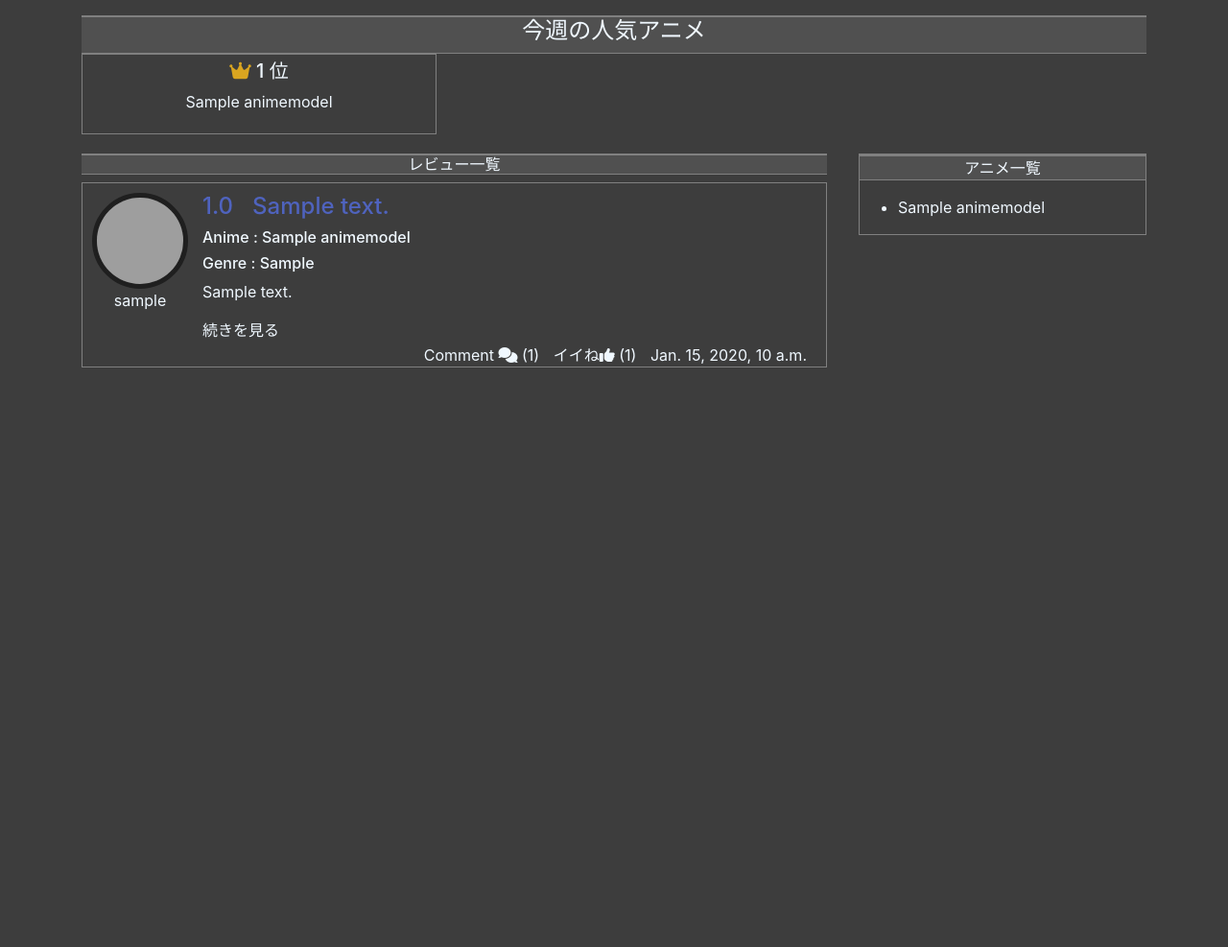
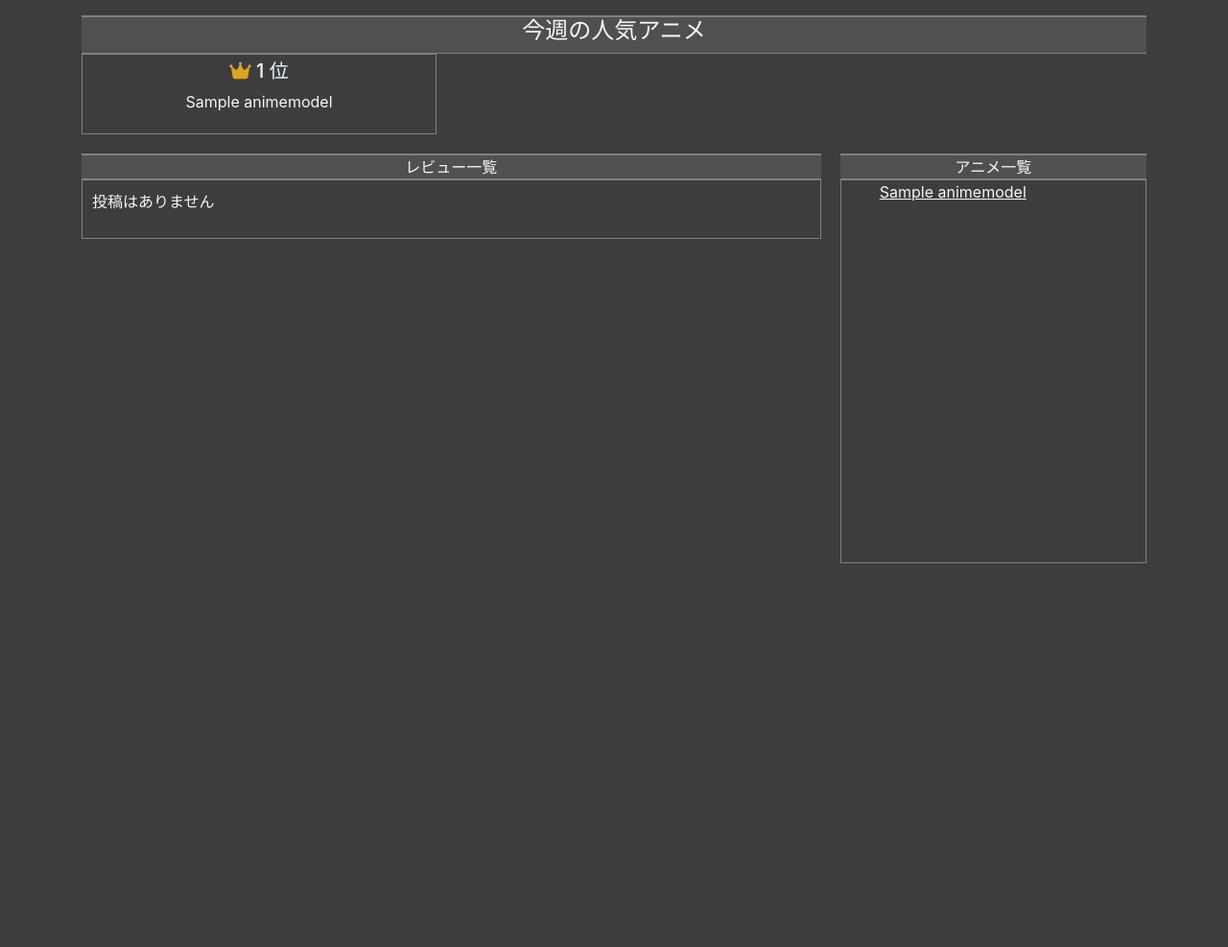
Before and after one commit to sj-824/Django-project, a Django app: page /home in a window 1280 px wide. Shown: the part 50-1037 px from the top of the page at 96% size. Before the commit the page ends 433 px from the top, so only its background shows below. Run offline with Django 3.2, Linux system fonts and the light colour scheme; a user stored in the database is signed in; tables that the repository leaves empty hold one stand-in row (values such as "Sample post"); some libraries are stand-ins or nearby versions; grey boxes are pictures that could not be loaded.

Commit message:
anime-listの修正

```diff
--- a/animeval/views.py
+++ b/animeval/views.py
@@ -1,4 +1,4 @@
-from django.shortcuts import render, redirect, get_list_or_404
+from django.shortcuts import render, redirect, get_list_or_404, get_object_or_404
 from django.urls import reverse_lazy
 from django.views import generic
 from django.contrib.auth import login, authenticate, get_user_model, logout
@@ -16,6 +16,8 @@
 from django.db.models import Q
 from django.db.models import Avg
 from datetime import datetime, timedelta
+from itertools import groupby
+from django.http import Http404, HttpResponseBadRequest
 # Create your views here.
 
 class Login(LoginView):
@@ -48,6 +50,7 @@
         user.save()
         logout(self.request)
         return render(self.request,'user_delete.html')
+
 
 def homepage(request):
     return render(request,'homepage.html')
@@ -87,7 +90,7 @@
             Q(review_content__icontains=query_word)
         ).order_by('-post_date')
     else:
-        review_list = ReviewModel.objects.all().order_by('-post_date')
+        review_list = ReviewModel.objects.exclude(user = request.user).order_by('-post_date')
 
     profile = ProfileModel.objects.get(user = request.user)
 
@@ -101,7 +104,6 @@
 
     if AnimeModel.objects.exists():
         all_anime_list = AnimeModel.objects.all().order_by('title')
-
     # おすすめアニメの表示
 
     # 数字とジャンルを紐付け
@@ -204,25 +206,32 @@
         'anime_list' : anime_list[0:3]})
 
 def profile(request,pk):
-    profile = ProfileModel.objects.get(pk = pk)
 
-    query_word = request.GET.get('q')
-    if query_word:
-        review_list = ReviewModel.objects.filter(user = profile.user).filter(
-            Q(review_title__icontains=query_word) |
-            Q(anime__title__icontains=query_word) |
-            Q(review_content__icontains=query_word)
-        ).order_by('-post_date')
+    profile = get_object_or_404(ProfileModel, pk = pk)
+
+    if not profile.user == request.user:
+        logout(request)
+        return redirect('homepage')
+
+
     else:
-        review_list = ReviewModel.objects.filter(user = profile.user).order_by('-post_date')
+        query_word = request.GET.get('q')
+        if query_word:
+            review_list = ReviewModel.objects.filter(user = profile.user).filter(
+                Q(review_title__icontains=query_word) |
+                Q(anime__title__icontains=query_word) |
+                Q(review_content__icontains=query_word)
+            ).order_by('-post_date')
+        else:
+            review_list = ReviewModel.objects.filter(user = profile.user).order_by('-post_date')
 
-    review_num = ReviewModel.objects.filter(user = profile.user).count()
-    if review_list.exists():
-        return render(request, 'profile.html', {'profile' : profile, 'review_list' : review_list,'review_num' : review_num})
-    else:
-        review_num = 0
-        context = '投稿レビューはありません'
-        return render(request, 'profile.html',{'profile' : profile, 'context' : context, 'review_num' : review_num})
+        review_num = ReviewModel.objects.filter(user = profile.user).count()
+        if review_list.exists():
+            return render(request, 'profile.html', {'profile' : profile, 'review_list' : review_list,'review_num' : review_num})
+        else:
+            review_num = 0
+            context = '投稿レビューはありません'
+            return render(request, 'profile.html',{'profile' : profile, 'context' : context, 'review_num' : review_num})
 
 def create_review(request):
     profile = ProfileModel.objects.get(user = request.user)  # profileを取得
--- a/static/css/detail.css
+++ b/static/css/detail.css
@@ -75,5 +75,5 @@
     width: calc(100%/3);
     padding-left: 5px;
     height: 150px;
-    overflow-y: scroll;
+    overflow-y: auto;
 }
--- a/static/css/home.css
+++ b/static/css/home.css
@@ -107,16 +107,34 @@
 }
 
 #link-list{
-    width: 30%;
+    width: 29%;
     position: relative;
-    height: 800px;
+    height: 400px;
+    margin-left: 20px;
+}
+
+#anime-list{
+    overflow-y: auto;
+    height: 400px;
+    border: solid grey 1px;
+
+}
+
+#anime-list ul{
+    padding: 10;
+}
+
+#anime-list ul li{
+    list-style: none;
+    padding: 0;
+    margin-bottom: 10px;
+    text-decoration-line: underline;
 }
 
 .link{
-    width: 300px;
+    width: 100%;
     position: absolute;
     right: 0%;
-    border: 1px grey solid;
 }
 
 .link-title{
@@ -126,6 +144,17 @@
     width: 100%;
     padding: 0;
     text-align: center;
+    margin: 0;
+    overflow-y: inherit;
+}
+
+#anime-ul{
+    overflow-y: auto;
+}
+
+#main{
+    height: 800px;
+    overflow-y: auto;
 }
 
 #review-item{
--- /dev/null
+++ b/static/javascript/home.js
@@ -0,0 +1,49 @@
+'use strict';
+
+const targetElem = document.querySelectorAll('#content');
+const targetCount = targetElem.length;
+
+for (let i = 0; i < targetCount; i++){
+    let reviewContent = targetElem[i].textContent;
+    if (reviewContent.includes('ネタバレ')) {
+        targetElem[i].textContent = '※ネタバレを含む';
+        targetElem[i].style.fontWeight = '900';
+
+    }
+}
+
+function detail(list,count){
+    for (let i = 0; i<targetCount; i++){
+        let displayContent = targetElem[i].textContent.substr(0,100);
+        let remainContent = targetElem[i].textContent.substr(100);
+        if (displayContent.includes('ネタバレ') === false){
+            if (remainContent != ''){
+                targetElem[i].textContent = displayContent;
+                targetElem[i].nextElementSibling.style.display = 'block';
+            } else {
+                targetElem[i].nextElementSibling.style.display = 'none';
+            }
+        }
+    }
+}
+
+detail(targetElem,targetCount);
+
+const target = document.querySelectorAll('#reply-display')
+const targetC = target.length;
+
+function replyDisplay(list,count){
+    for (let i = 0; i<targetC; i++){
+        target[i].addEventListener('click' , (e) => {
+            e.preventDefault();
+            if (target[i].nextElementSibling.style.display === 'none'){
+                target[i].nextElementSibling.style.display = 'block';
+            } else{
+                target[i].nextElementSibling.style.display = 'none';
+            }
+        })
+    }
+
+}
+
+replyDisplay(target,targetC);
--- a/templates/create_review.html
+++ b/templates/create_review.html
@@ -126,7 +126,7 @@
             let elIn = document.getElementById('search');
             list.forEach( (item) => {
                 if (elInput !== ''){
-                    if (item.indexOf(elInput) !== -1) {
+                    if (item.startsWith(elInput)) {
                         nameList.push(item);
                     }
                 }
--- a/templates/home.html
+++ b/templates/home.html
@@ -80,7 +80,8 @@
     </section>
     <section id = contents>
         <div id = 'review-list'>
-            <h6 class = 'link-title'>レビュー一覧</h6>
+            <p class = 'link-title'>レビュー一覧</p>
+            <div id = 'main'>
                 {% for review in review_list %}
                 <div id = 'review-item'>
                     <div id = 'profile'>
@@ -102,22 +103,27 @@
                         </div>
                         <div id = 'review-content'>
                             <p id = 'content'>{{review.review_content | linebreaksbr}}</p>
-                        <p id = 'detail-btn'>続きを見る</p>
+                            <a href="{% url 'review_detail' review.pk %}"><p id = 'detail-btn'>続きを見る</p></a>
                         </div>
                         <div id = 'icon'>
                             <p>Comment <i class="fas fa-comments"></i> ({{review.comment_set.count}})</p>
-                        <a id = 'like' href="{% url 'like' review.pk request.user.pk %}">イイね<i class="fas fa-thumbs-up"></i></a>
+                            <p><a id = 'like' href="{% url 'like' review.pk request.user.pk %}">イイね<i class="fas fa-thumbs-up"></i></a>
                                 ({{review.like_set.count}})
                             </p>
                             <p>{{review.post_date}}</p>
                         </div>
                     </div>
                 </div>
+                {% empty %}
+                <div id = 'review-item'>
+                    <p>投稿はありません</p>
+                </div>
                 {% endfor %}
             </div>
+        </div>
         <div id = 'link-list'>
+            <p class = 'link-title'>アニメ一覧</p>
             <div id = 'anime-list' class = 'link'>
-                <p class = 'link-title'>アニメ一覧</p>
                 <ul>
                     {% for anime in all_anime_list %}
                         <li>{{anime.title}}</li>
--- a/templates/profile.html
+++ b/templates/profile.html
@@ -59,8 +59,8 @@
                         <div id = 'icon'>
                             <p>{{review.nickname.nickname}}</p>
                             <p>{{review.post_date}}</p>
-                            <p>Comment</p>
-                            <p>いいね</p>
+                            <p>Comment <i class="fas fa-comments"></i> ({{review.comment_set.count}})</p>
+                            <p>イイね<i class="fas fa-thumbs-up"></i> ({{review.like_set.count}})</p>
                         </div>
                         <div id = 'update-delete'>
                             <a href="{% url 'update_review' review.pk %}">編集する</a>
--- a/templates/review_detail.html
+++ b/templates/review_detail.html
@@ -23,7 +23,7 @@
                     </div>
                 </div>
                 <div id = 'review-content'>
-                    <p>{{review.review_content}}</p>
+                    <p>{{review.review_content| linebreaksbr}}</p>
                 </div>
             </section>
             <section id = 'section2'>
```
Also changed, not shown: static/css/post.css (+13 -4 lines), static/css/profile.css (+5 -4 lines), static/javascript/homepage.js (+5 -10 lines). Lines whose indentation alone changed are shown as unchanged.
